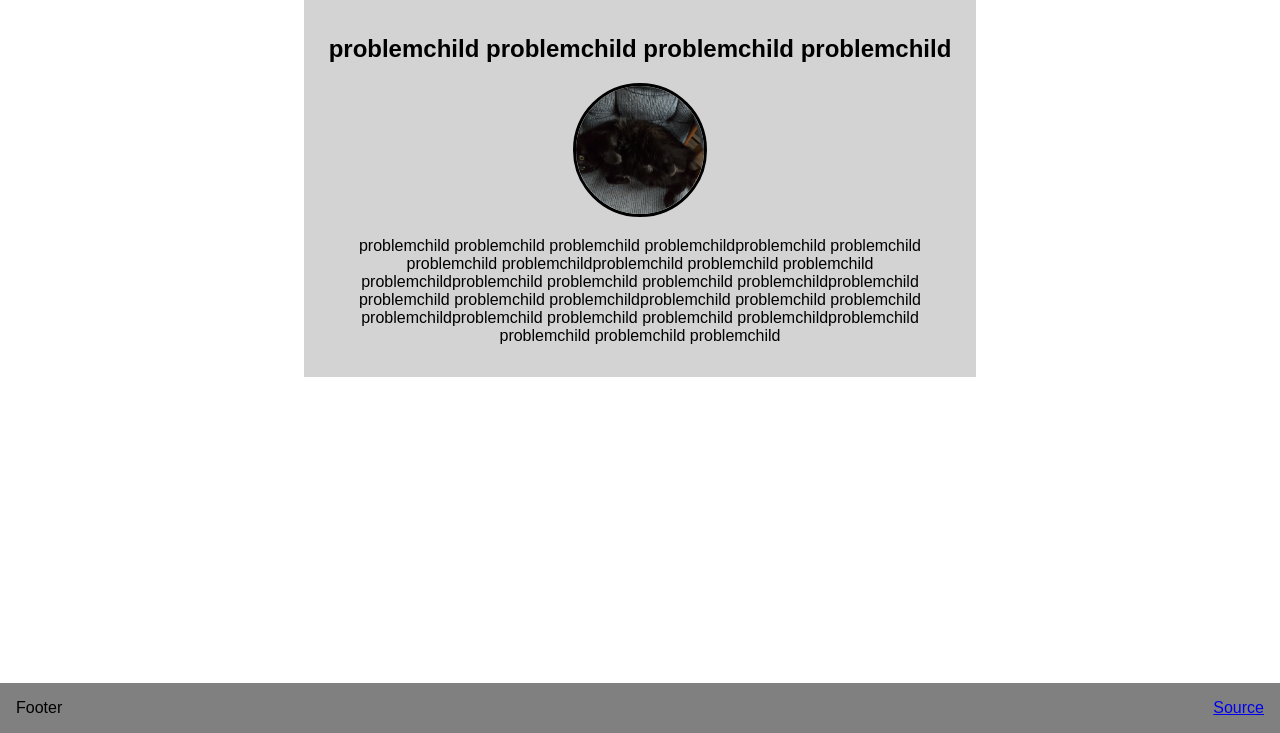
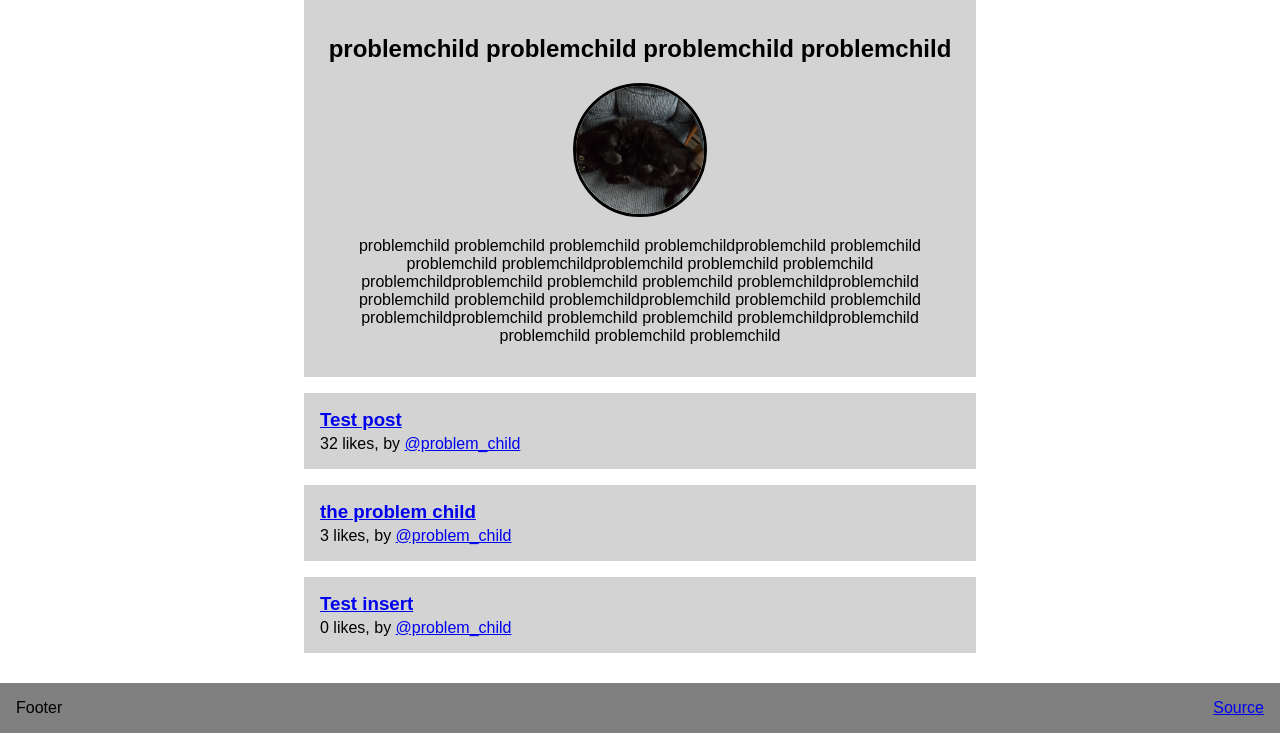
Before and after one commit to Miabread/amaranth, a Flask app: page /user/problem_child in a window 1280 px wide. Shown: the part 67-800 px from the top of the page. Run offline with Flask 3, Linux system fonts and the light colour scheme; data comes from the database, SQL or seed files in the repository.

Commit message:
3.2: Make a list of user's posts appear on their profile

```diff
--- a/app.py
+++ b/app.py
@@ -50,10 +50,20 @@ def welcome(username):
 
     # If there's no profile picture set then change it to use the placeholder one
     profile_picture = dbresult[2]
+
+    # Select everything from all posts and the usernames of those posts
+    # If a user doesn't exist it should be NULL
+    query = "SELECT post.*,user.username FROM post LEFT JOIN user ON post.author = user.user_id WHERE user.username = %s"
+
+    # Execute SQL query
+    cursor.execute(query, (username, ))
+
+    # This can be accessed like an array
+    posts = cursor.fetchall()
     if not profile_picture:
         profile_picture = "no_profile_picture_set.png"
 
-    return render_template("user.html", username=username, displayname=dbresult[0], bio=dbresult[1], profile_picture=profile_picture)
+    return render_template("user.html", username=username, displayname=dbresult[0], bio=dbresult[1], profile_picture=profile_picture, posts=posts)
 
 @app.route("/admin/<name>")
 def admin_view(name):
--- a/static/style.css
+++ b/static/style.css
@@ -43,3 +43,16 @@ p { margin: 1rem; }
     width: 8rem;
     object-fit: cover;
 }
+
+.post {
+    background-color: lightgray;
+    width: 50%;
+    margin: 1rem auto;
+    padding: 1rem;
+}
+.post h3 {
+    margin-top: 0;
+    margin-bottom: 0.25rem;
+}
+
+.post.noposts { text-align: center; }
--- a/templates/user.html
+++ b/templates/user.html
@@ -6,4 +6,14 @@
     <img src="/static/profile-pictures/{{ profile_picture }}">
     <p>{{ bio }}</p>
 </div>
+{% if posts|length > 0 %}
+    {% for post in posts %}
+    <div class="post">
+        <h3><a href="/posts/{{post[0]}}">{{post[1]}}</a></h3>
+        {{post[5]}} likes, by <a href="/user/{{post[6]}}">@{{post[6]}}</a>
+    </div>
+    {% endfor %}
+{% else %}
+    <div class="post noposts"><h4>This user has no posts!</h4></div>
+{% endif %}
 {% endblock %}
```
